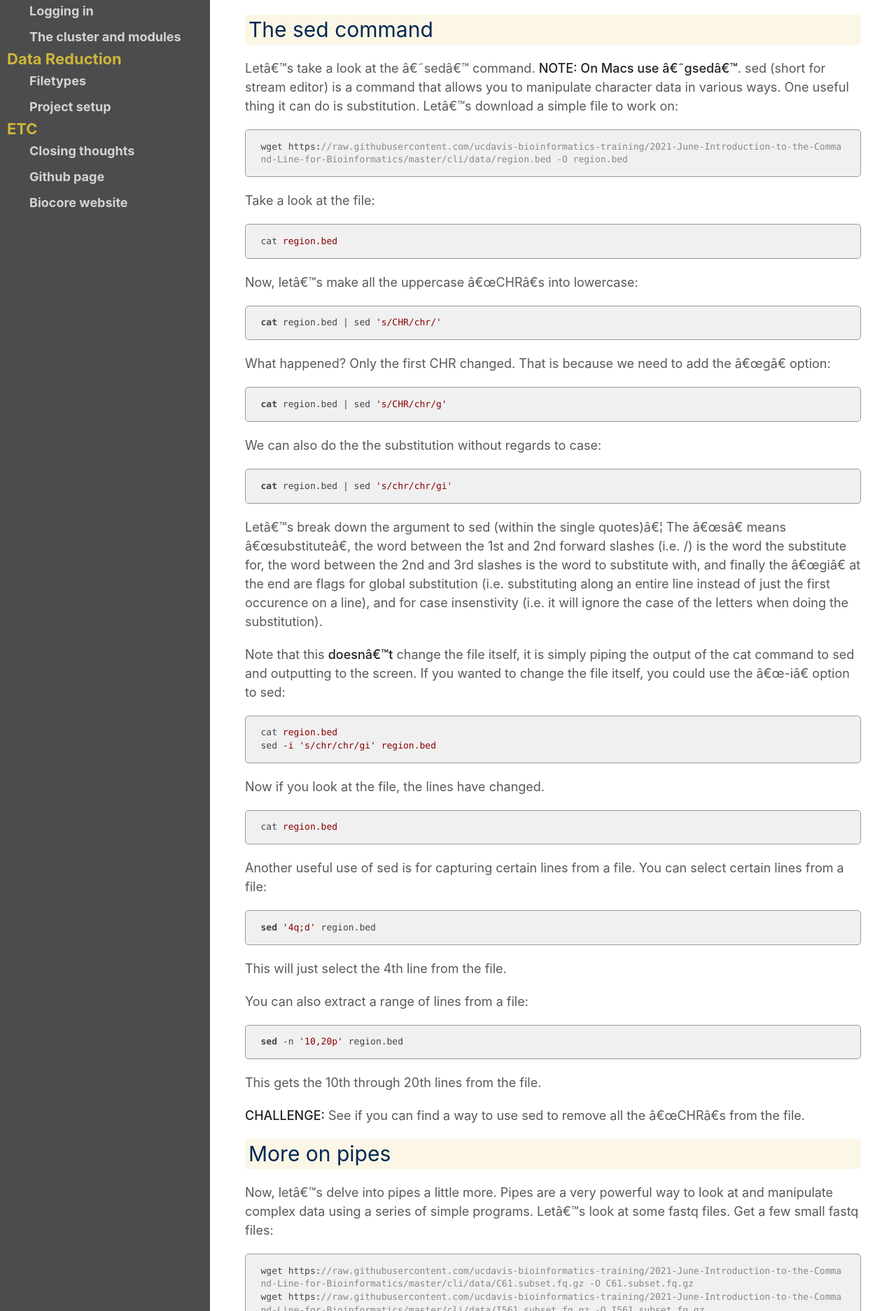
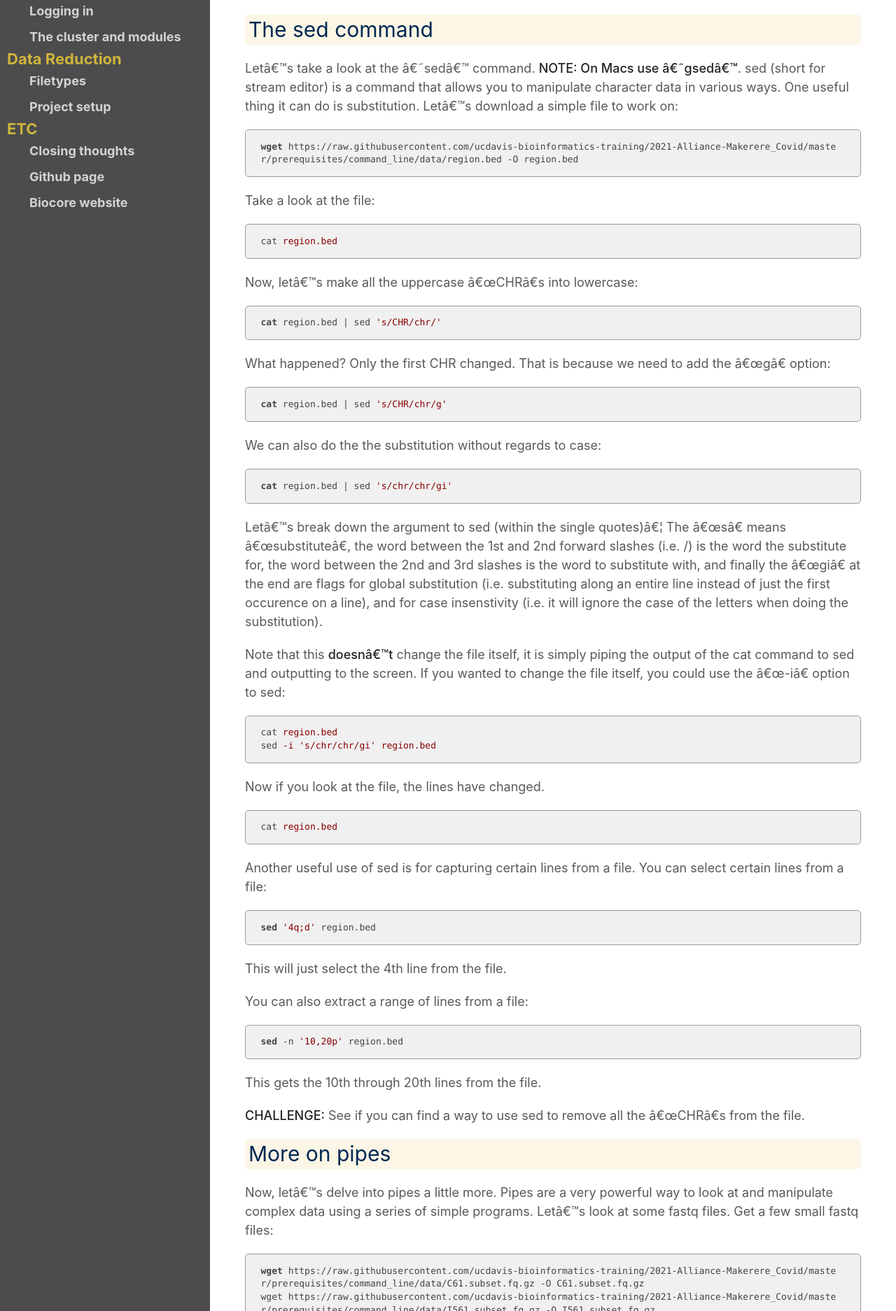
Before and after one commit to ucdavis-bioinformatics-training/2021-Alliance-Makerere_Covid, a Jekyll site: the page built from prerequisites/command_line/command-line-intro3.md, in a window 1280 px wide. Shown: the part 497-2371 px from the top of the page at 70% size. Built offline with Jekyll 4.4.1, drawn with Linux system fonts in a browser that asks for light colours; our own code applies the rules of GitHub Pages for plain Markdown files; part of the change alters nothing that is shown; some of the changed text lies outside the part shown.

Commit message:
broken link

```diff
--- a/prerequisites/command_line/command-line-intro3.md
+++ b/prerequisites/command_line/command-line-intro3.md
@@ -86,7 +86,7 @@ function showResults(myq, qc, rc){
 
 Let's take a look at the 'sed' command. **NOTE: On Macs use 'gsed'**. sed (short for stream editor) is a command that allows you to manipulate character data in various ways. One useful thing it can do is substitution. Let's download a simple file to work on:
 
-    wget https://raw.githubusercontent.com/ucdavis-bioinformatics-training/2021-June-Introduction-to-the-Command-Line-for-Bioinformatics/master/cli/data/region.bed -O region.bed
+    wget https://raw.githubusercontent.com/ucdavis-bioinformatics-training/2021-Alliance-Makerere_Covid/master/prerequisites/command_line/data/region.bed -O region.bed
 
 Take a look at the file:
 
@@ -134,9 +134,9 @@ See if you can find a way to use sed to remove all the "CHR"s from the file.
 
 Now, let's delve into pipes a little more. Pipes are a very powerful way to look at and manipulate complex data using a series of simple programs. Let's look at some fastq files. Get a few small fastq files:
 
-    wget https://raw.githubusercontent.com/ucdavis-bioinformatics-training/2021-June-Introduction-to-the-Command-Line-for-Bioinformatics/master/cli/data/C61.subset.fq.gz -O C61.subset.fq.gz
-    wget https://raw.githubusercontent.com/ucdavis-bioinformatics-training/2021-June-Introduction-to-the-Command-Line-for-Bioinformatics/master/cli/data/I561.subset.fq.gz -O I561.subset.fq.gz
-    wget https://raw.githubusercontent.com/ucdavis-bioinformatics-training/2021-June-Introduction-to-the-Command-Line-for-Bioinformatics/master/cli/data/I894.subset.fq.gz -O I894.subset.fq.gz
+    wget https://raw.githubusercontent.com/ucdavis-bioinformatics-training/2021-Alliance-Makerere_Covid/master/prerequisites/command_line/data/C61.subset.fq.gz -O C61.subset.fq.gz
+    wget https://raw.githubusercontent.com/ucdavis-bioinformatics-training/2021-Alliance-Makerere_Covid/master/prerequisites/command_line/data/I561.subset.fq.gz -O I561.subset.fq.gz
+    wget https://raw.githubusercontent.com/ucdavis-bioinformatics-training/2021-Alliance-Makerere_Covid/master/prerequisites/command_line/data/I894.subset.fq.gz -O I894.subset.fq.gz
 
 Since the files are gzipped files we need to use "zcat" to look at them. zcat is just like cat except for gzipped files:
 
```
